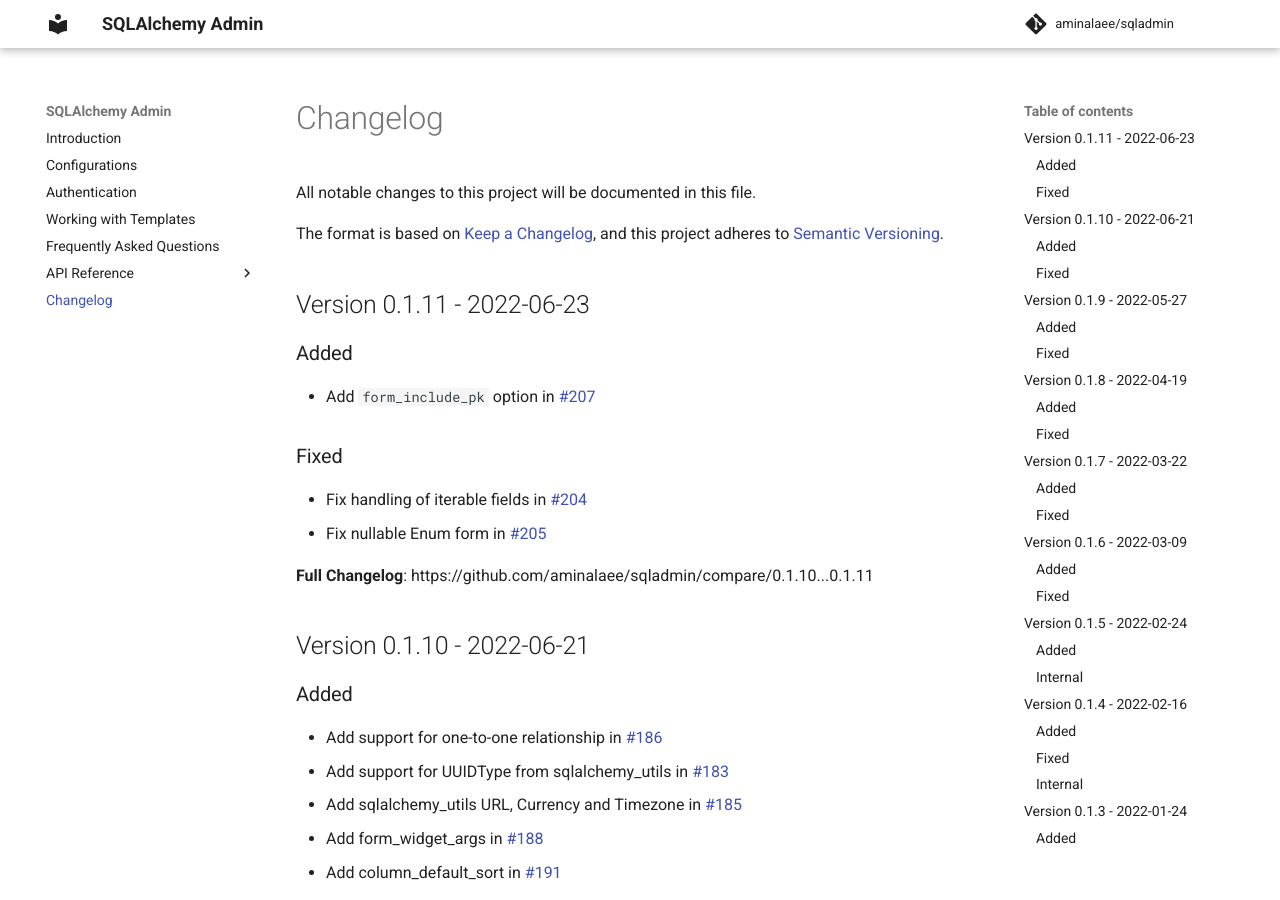
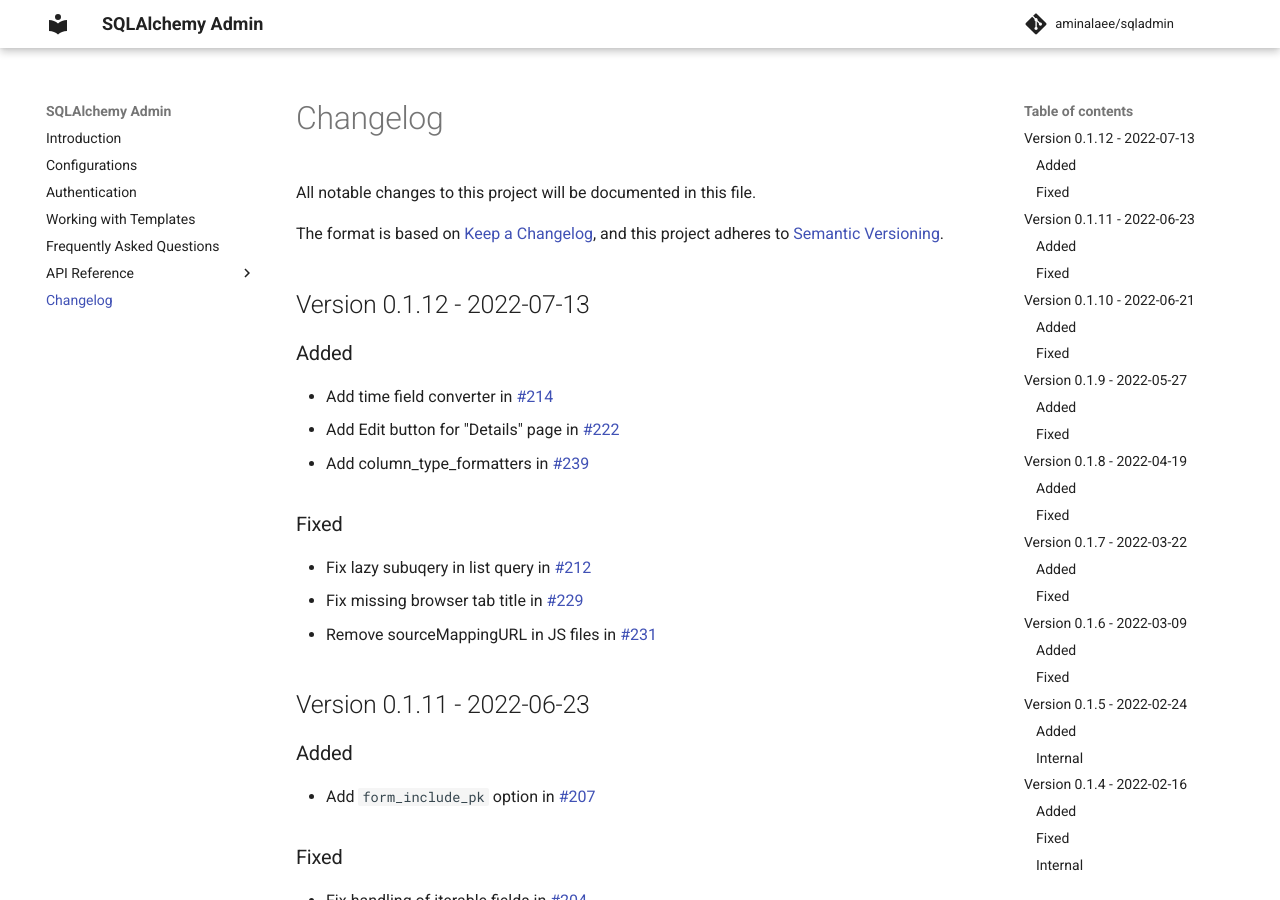
Before and after one commit to aminalaee/sqladmin, an MkDocs documentation site: the page built from docs/changelog.md, in a window 1280 px wide and 900 px high. Built offline with MkDocs 1.6.1 and Material for MkDocs 9.7.7, drawn with Linux system fonts in a browser that asks for light colours; comment, search, counter and statistics services are not loaded; some of the changed text lies outside the part shown.

Commit message:
Version 0.1.12 (#240)

```diff
--- a/docs/changelog.md
+++ b/docs/changelog.md
@@ -3,6 +3,20 @@
 
 The format is based on [Keep a Changelog](https://keepachangelog.com/en/1.0.0/),
 and this project adheres to [Semantic Versioning](https://semver.org/spec/v2.0.0.html).
+
+## Version 0.1.12 - 2022-07-13
+
+### Added
+
+* Add time field converter in [#214](https://github.com/aminalaee/sqladmin/pull/214)
+* Add Edit button for "Details" page in [#222](https://github.com/aminalaee/sqladmin/pull/222)
+* Add column_type_formatters in [#239](https://github.com/aminalaee/sqladmin/pull/239)
+
+### Fixed
+
+* Fix lazy subuqery in list query in [#212](https://github.com/aminalaee/sqladmin/pull/212)
+* Fix missing browser tab title in [#229](https://github.com/aminalaee/sqladmin/pull/229)
+* Remove sourceMappingURL in JS files in [#231](https://github.com/aminalaee/sqladmin/pull/231)
 
 ## Version 0.1.11 - 2022-06-23
 
@@ -14,8 +28,6 @@
 
 * Fix handling of iterable fields in [#204](https://github.com/aminalaee/sqladmin/pull/204)
 * Fix nullable Enum form in [#205](https://github.com/aminalaee/sqladmin/pull/205)
-
-**Full Changelog**: https://github.com/aminalaee/sqladmin/compare/0.1.10...0.1.11
 
 ## Version 0.1.10 - 2022-06-21
 
@@ -64,8 +76,6 @@
 * Fix get_model_attr with column labels in [#128](https://github.com/aminalaee/sqladmin/pull/128)
 * Delay call to `self.get_converter` to use `form_overrides` in [#129](https://github.com/aminalaee/sqladmin/pull/129)
 
-**Full Changelog**: https://github.com/aminalaee/sqladmin/compare/0.1.7...0.1.8
-
 ## Version 0.1.7 - 2022-03-22
 
 ### Added
@@ -81,8 +91,6 @@
 * Fix PostgreSQL UUID PrimaryKey in [#92](https://github.com/aminalaee/sqladmin/pull/92)
 * Fix Source Code Link in [#95](https://github.com/aminalaee/sqladmin/pull/95)
 
-**Full Changelog**: https://github.com/aminalaee/sqladmin/compare/0.1.6...0.1.7
-
 ## Version 0.1.6 - 2022-03-09
 
 ### Added
@@ -96,8 +104,6 @@
 * Fix URL search regex in [#67](https://github.com/aminalaee/sqladmin/pull/67)
 * Fix Enum in Edit page in [#71](https://github.com/aminalaee/sqladmin/pull/71)
 
-**Full Changelog**: https://github.com/aminalaee/sqladmin/compare/0.1.5...0.1.6
-
 ## Version 0.1.5 - 2022-02-24
 
 ### Added
@@ -109,8 +115,6 @@
 ### Internal
 
 * Cleanup DB queries in [#51](https://github.com/aminalaee/sqladmin/pull/54)
-
-**Full Changelog**: https://github.com/aminalaee/sqladmin/compare/0.1.4...0.1.5
 
 ## Version 0.1.4 - 2022-02-16
 
@@ -127,8 +131,6 @@
 
 * Instantiate ModelAdmin internally to avoid class methods in [#31](https://github.com/aminalaee/sqladmin/pull/31)
 
-**Full Changelog**: https://github.com/aminalaee/sqladmin/compare/0.1.3...0.1.4
-
 ## Version 0.1.3 - 2022-01-24
 
 ### Added
@@ -136,5 +138,3 @@
 * Add `title` and `logo` options in [#20](https://github.com/aminalaee/sqladmin/pull/20)
 * Adding `order_by` to list pagination query in [#25](https://github.com/aminalaee/sqladmin/pull/25)
 * Allow Relationship properties in list and detail views in [#22](https://github.com/aminalaee/sqladmin/pull/22)
-
-**Full Changelog**: https://github.com/aminalaee/sqladmin/compare/0.1.2...0.1.3
--- a/setup.cfg
+++ b/setup.cfg
@@ -1,6 +1,6 @@
 [metadata]
 name = sqladmin
-version = 0.1.11
+version = 0.1.12
 author = Amin Alaee
 author_email = mohammadamin.alaee@gmail.com
 description = Admin interface for SQLAlchemy.
--- a/sqladmin/__init__.py
+++ b/sqladmin/__init__.py
@@ -1,7 +1,7 @@
 from sqladmin.application import Admin
 from sqladmin.models import ModelAdmin
 
-__version__ = "0.1.11"
+__version__ = "0.1.12"
 
 __all__ = [
     "Admin",
```
Also changed, not shown: CHANGELOG.md (+24 -4 lines).
